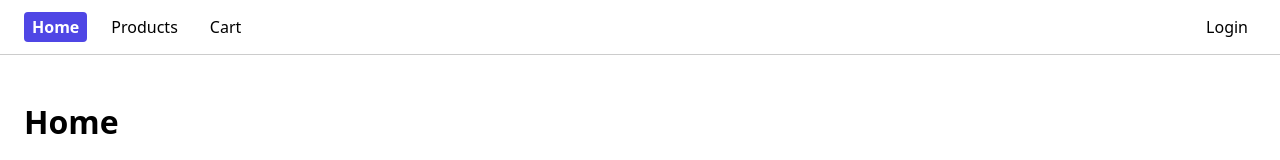
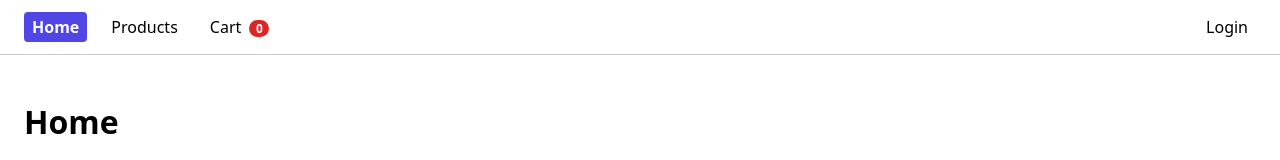
Before and after one commit to azraucun/Web-Lab7, a React (Vite) app in the folder Web-Lab7/: page / in a window 1280 px wide. Shown: the top 160 px of the page. Built offline with nearby package versions, Linux system fonts and the light colour scheme.

Commit message:
Show cart item count in NavBar using a primitive selector

```diff
--- a/Web-Lab7/src/components/NavBar.jsx
+++ b/Web-Lab7/src/components/NavBar.jsx
@@ -1,5 +1,6 @@
 import { NavLink } from 'react-router';
 import { useAuth } from '../context/AuthContext.jsx';
+import { useCartStore, selectItemCount } from '../store/cartStore.js';
 
 function getLinkClass({ isActive }) {
   return isActive ? 'nav-link active' : 'nav-link';
@@ -7,6 +8,7 @@ function getLinkClass({ isActive }) {
 
 function NavBar() {
   const { user, logout } = useAuth();
+  const itemCount = useCartStore(selectItemCount);
 
   return (
     <nav className="navbar">
@@ -18,7 +20,7 @@ function NavBar() {
           Products
         </NavLink>
         <NavLink to="/cart" className={getLinkClass}>
-          Cart
+          Cart <span className="cart-badge">{itemCount}</span>
         </NavLink>
       </div>
 
--- a/Web-Lab7/src/index.css
+++ b/Web-Lab7/src/index.css
@@ -269,3 +269,16 @@ body {
   font-size: 20px;
   font-weight: bold;
 }
+
+.cart-badge {
+  display: inline-block;
+  min-width: 20px;
+  padding: 0 6px;
+  margin-left: 4px;
+  border-radius: 10px;
+  background-color: #dc2626;
+  color: white;
+  font-size: 12px;
+  font-weight: bold;
+  text-align: center;
+}
```
